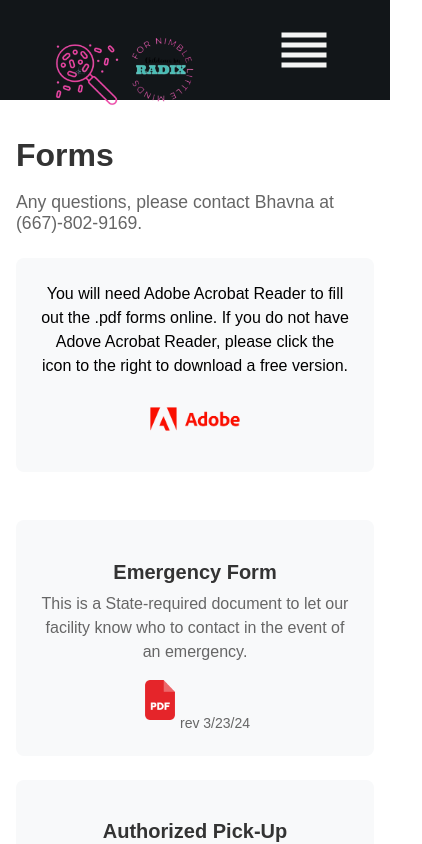
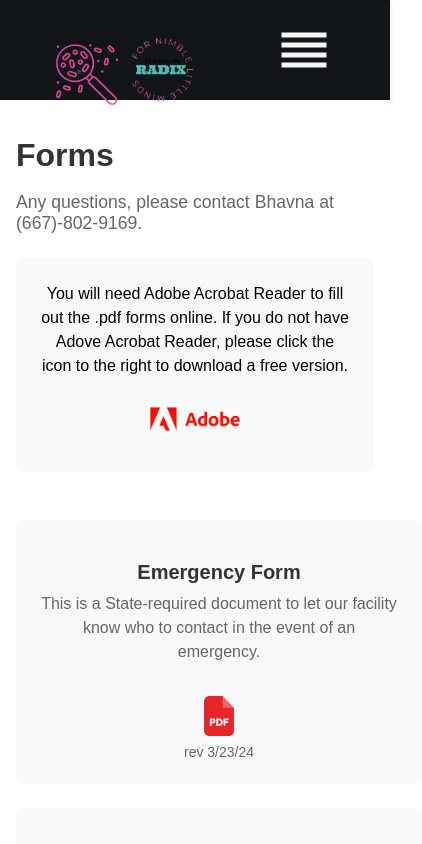
Before and after one commit to prabrat/radix-web, a React (Create React App) app: page /forms in a window 390 px wide. Shown: the top 844 px of the page, 422 px wide, since content can reach past the window. Built offline with nearby package versions, Linux system fonts and the light colour scheme.

Commit message:
Updated css for forms

```diff
--- a/src/styles/forms.css
+++ b/src/styles/forms.css
@@ -53,6 +53,14 @@
     gap: 1.5rem;
   }
 
+  /* New styles for the link wrapper */
+  .pdf-link {
+    text-decoration: none;
+    display: block;
+    width: 100%;
+    color: inherit; /* Ensures text color is inherited */
+  }
+
   .form-item {
     display: flex;
     justify-content: space-between;
@@ -61,15 +69,19 @@
     background-color: #f8f9fa;
     border-radius: 8px;
     transition: transform 0.2s ease, box-shadow 0.2s ease;
+    width: 100%;
+    min-height: 120px;
   }
 
-  .form-item:hover {
+  /* Move hover effect to work with link wrapper */
+  .pdf-link:hover .form-item {
     transform: translateY(-2px);
     box-shadow: 0 4px 12px rgba(0, 0, 0, 0.1);
   }
 
   .form-content {
     flex: 1;
+    padding-right: 2rem;
   }
 
   .form-content h2 {
@@ -85,25 +97,17 @@
   }
 
   .form-download {
-    margin-left: 2rem;
-  }
-
-  .pdf-link {
     display: flex;
     flex-direction: column;
     align-items: center;
-    text-decoration: none;
+    min-width: 60px;
   }
 
-  .pdf-link img {
+  .form-download img {
     width: 40px;
     height: 40px;
     margin-bottom: 0.5rem;
     transition: transform 0.2s ease;
-  }
-
-  .pdf-link:hover img {
-    transform: scale(1.1);
   }
 
   .revision {
@@ -126,6 +130,13 @@
       flex-direction: column;
       text-align: center;
       gap: 1rem;
+      min-height: auto;
+      padding: 1.5rem;
+    }
+
+    .form-content {
+      padding-right: 0;
+      margin-bottom: 1rem;
     }
 
     .form-download {
```
